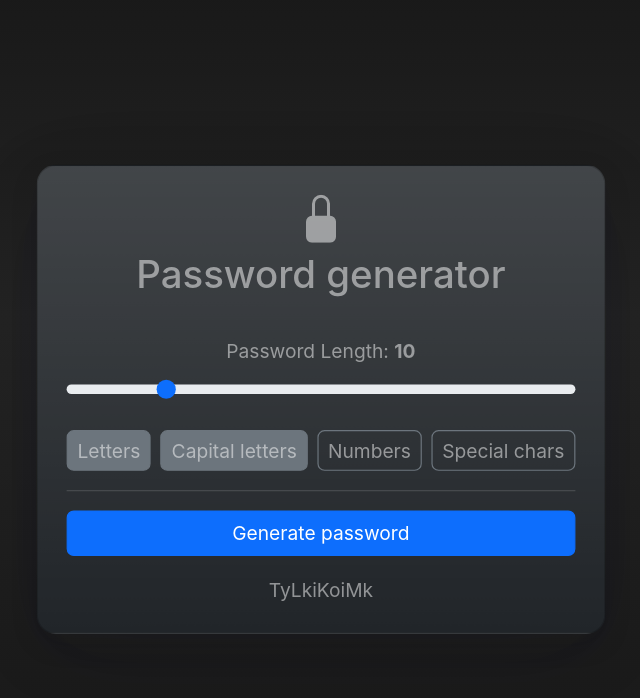
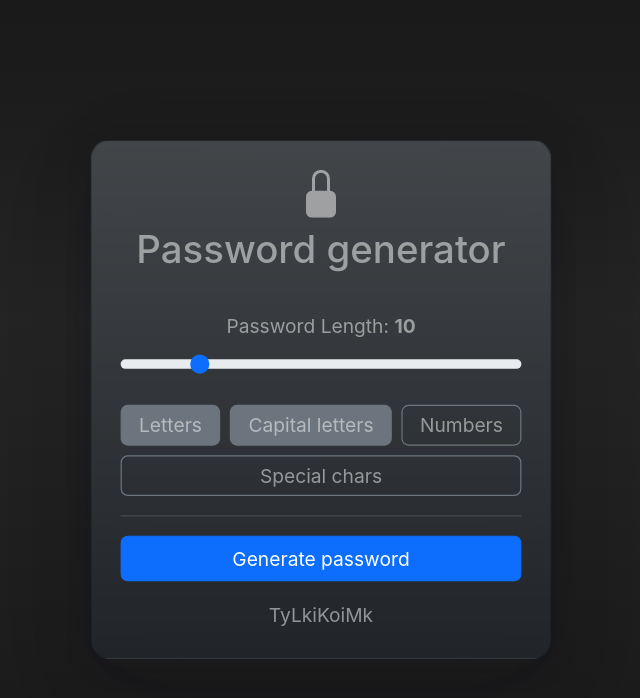
Before and after one commit to Patrykbarc/react-password-generator, a React (Vite) app: page / in a window 1280 px wide. Both pictures are taken after a click on the button "Generate password". Shown: the top 698 px of the page, without its empty margins (319-959 px from the left). Built offline with nearby package versions, Linux system fonts and the light colour scheme.

Commit message:
Fixed bug with resizing container when generated pass was too long

```diff
--- a/src/components/Footer.jsx
+++ b/src/components/Footer.jsx
@@ -57,7 +57,7 @@ export function Footer({ settings }) {
 				Generate password
 			</Button>
 			{generatedPassword && (
-				<p className='mt-3 m-0'>
+				<p className='mt-3 m-0 text-break'>
 					{isCopied ? (
 						<span className='generated-password-feedback'>
 							Copied to clipboard <CheckCircle />
@@ -72,7 +72,7 @@ export function Footer({ settings }) {
 
 			{warningMessage && (
 				<div className='mt-2'>
-					<small className='mt-4 text-warning text-opacity-75 fade-in text-justify'>{warningMessage}</small>
+					<small className='mt-4 text-warning text-opacity-75 fade-in'>{warningMessage}</small>
 				</div>
 			)}
 		</div>
--- a/src/index.scss
+++ b/src/index.scss
@@ -28,6 +28,7 @@ body {
 	box-shadow: rgba(17, 17, 26, 0.1) 0px 8px 24px, rgba(17, 17, 26, 0.1) 0px 16px 56px,
 		rgba(17, 17, 26, 0.1) 0px 24px 80px;
 	scale: 120%;
+	max-width: 24rem;
 
 	.header {
 		.lock-fill-icon {
```
